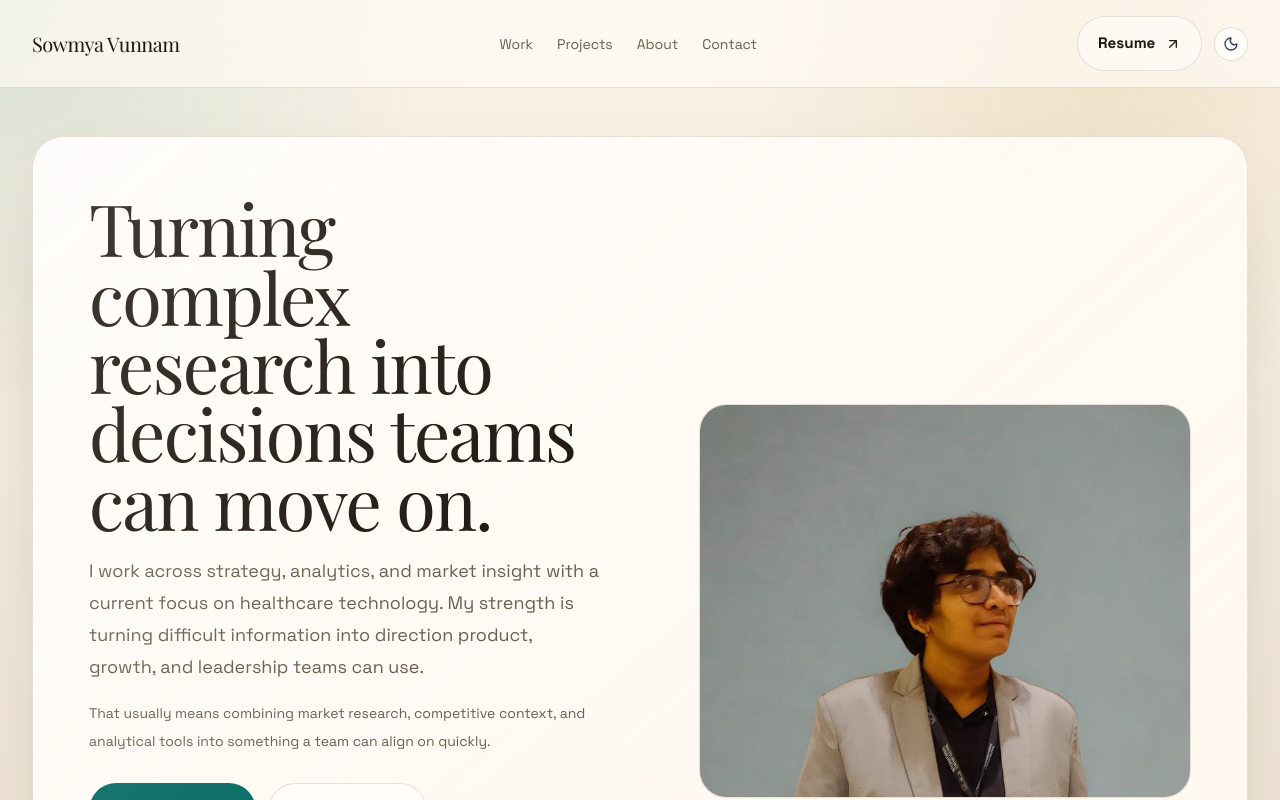
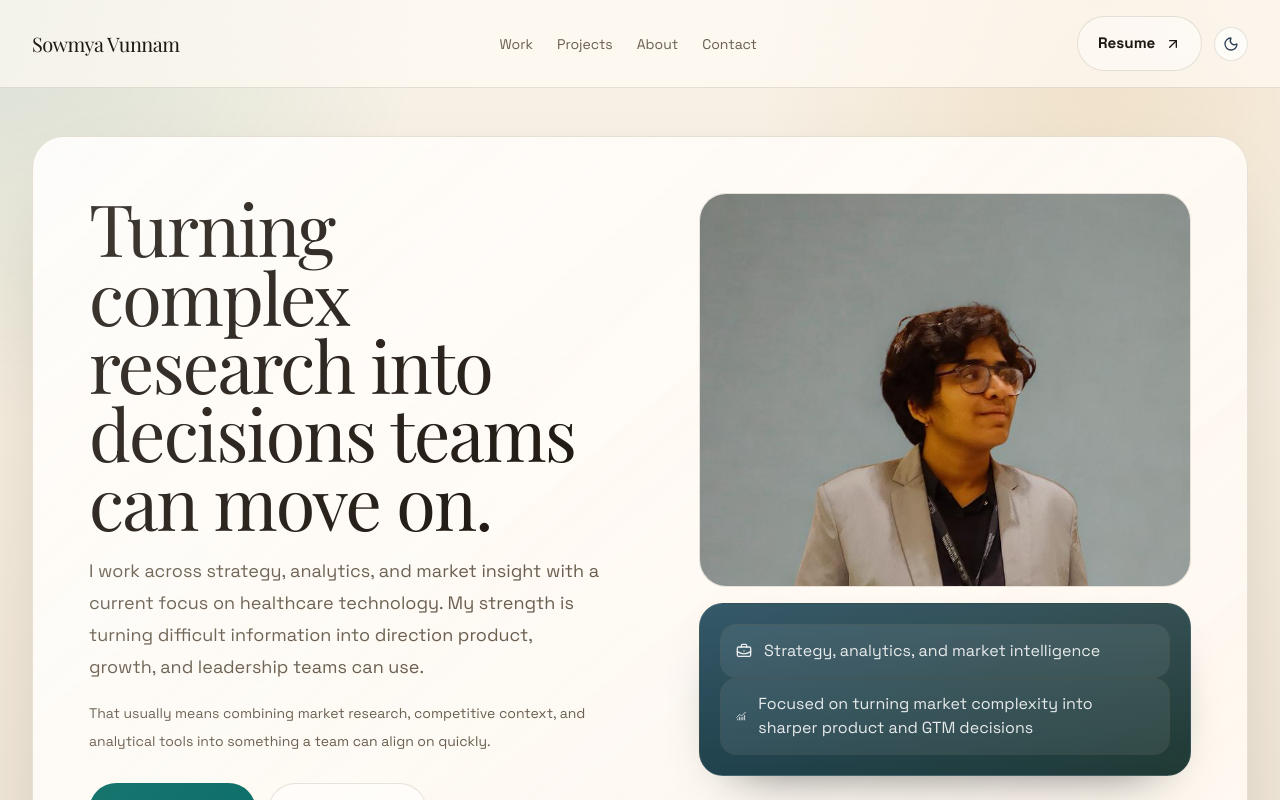
Before and after one commit to SowmyaVunnam/SowmyaVunnam.github.io, a Next.js app: page / in a window 1280 px wide. Shown: the top 800 px of the page. Built offline with nearby package versions, Linux system fonts and the light colour scheme; no server answers; a web font is replaced by a local one.

Commit message:
Align hero image with title

```diff
--- a/src/app/globals.css
+++ b/src/app/globals.css
@@ -195,10 +195,24 @@ img {
   display: grid;
   gap: 1rem;
   align-content: start;
+  align-self: start;
 }
 
 .hero-photo {
   min-height: 18.5rem;
+}
+
+.hero-layout {
+  align-items: start;
+}
+
+.hero-layout > :first-child,
+.hero-layout > :last-child {
+  align-self: start;
+}
+
+.profile-image-shell {
+  align-self: start;
 }
 
 .panel-dark {
--- a/src/app/page.tsx
+++ b/src/app/page.tsx
@@ -260,7 +260,7 @@ export default function Home() {
 
       <main id="top" className="mx-auto max-w-7xl px-5 pb-24 pt-8 md:px-8 md:pb-32 md:pt-12">
         <section className="animated-rise hero-panel overflow-hidden rounded-[2rem] border border-[var(--line)] p-6 md:p-10 lg:p-14">
-          <div className="grid gap-8 xl:grid-cols-[1.08fr_0.92fr] xl:items-center">
+          <div className="hero-layout grid gap-8 xl:grid-cols-[1.08fr_0.92fr]">
             <div>
               <h1 className="font-display max-w-[12ch] text-5xl leading-[0.95] tracking-tight md:text-7xl">
                 Turning complex research into decisions teams can move on.
```
